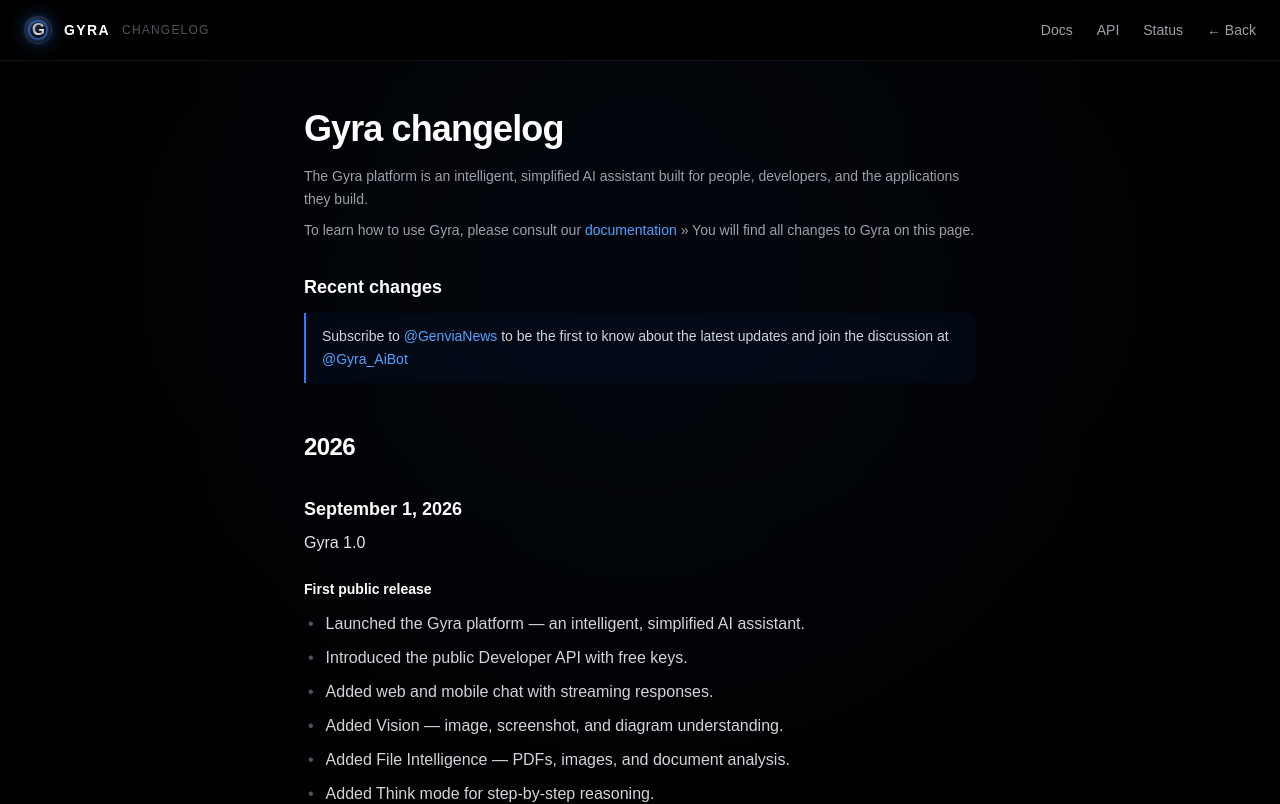
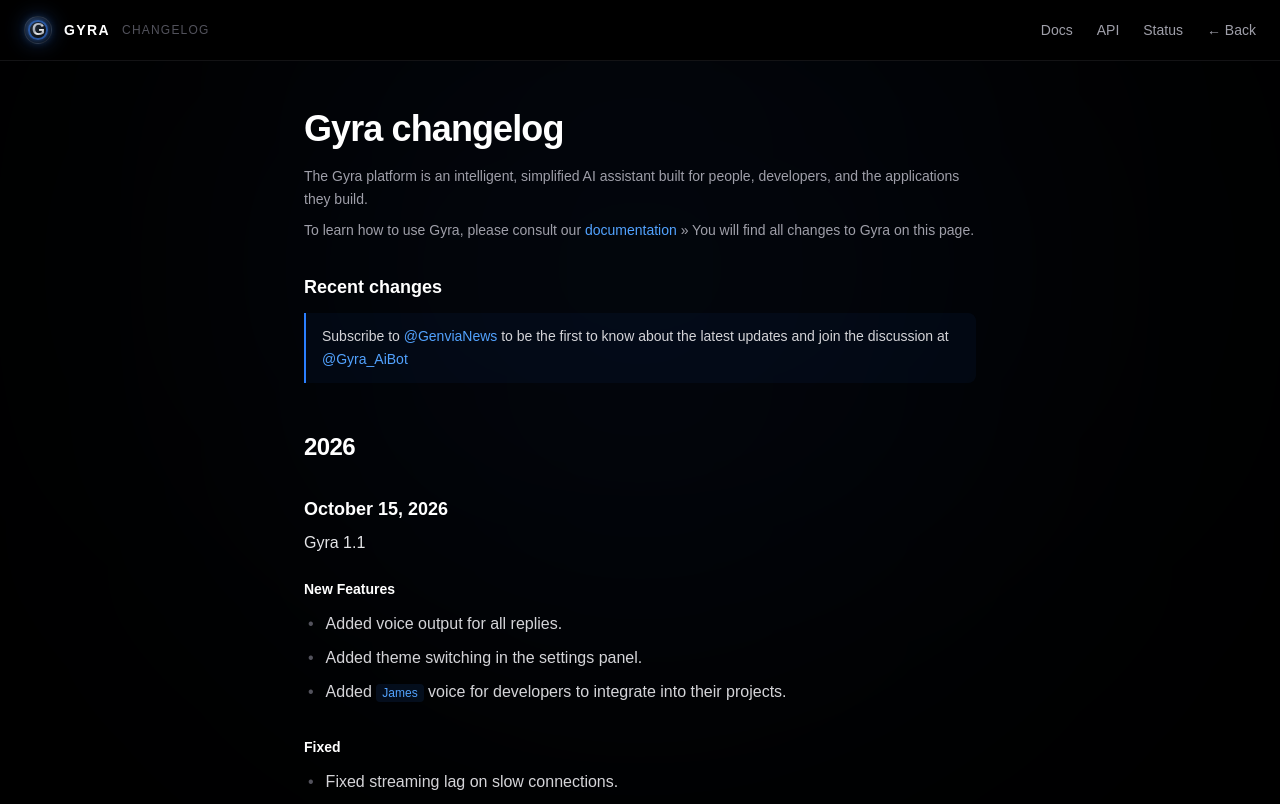
Before and after one commit to victorylord/gyra, a Next.js app: page /changelog in a window 1280 px wide. Shown: the top 804 px of the page. Built offline with nearby package versions, Linux system fonts and the light colour scheme.

Commit message:
feat: Update added

```diff
--- a/app/changelog/page.tsx
+++ b/app/changelog/page.tsx
@@ -30,6 +30,29 @@ const CHANGELOG: YearBlock[] = [
   {
     year: "2026",
     entries: [
+      {
+        version: "Gyra 1.1",
+        date: "October 15, 2026",
+        groups: [
+          {
+            title: "New Features",
+            bullets: [
+              { text: "Added voice output for all replies." },
+              { text: "Added theme switching in the settings panel." },
+              {
+                text: "Added James voice for developers to integrate into their projects.",
+                codeRefs: ["James"],
+              },
+            ],
+          },
+          {
+            title: "Fixed",
+            bullets: [
+              { text: "Fixed streaming lag on slow connections." },
+            ],
+          },
+        ],
+      },
       {
         version: "Gyra 1.0",
         date: "September 1, 2026",
@@ -88,7 +111,7 @@ function Code({ children }: { children: string }) {
 // Renders a bullet — detects codeRefs + links
 // ============================================================
 function BulletLine({ bullet }: { bullet: Bullet }) {
-  let text = bullet.text;
+  const text = bullet.text;
   const nodes: (string | React.ReactNode)[] = [];
   let cursor = 0;
   const matches: { index: number; length: number; word: string; isCode: boolean }[] = [];
```
